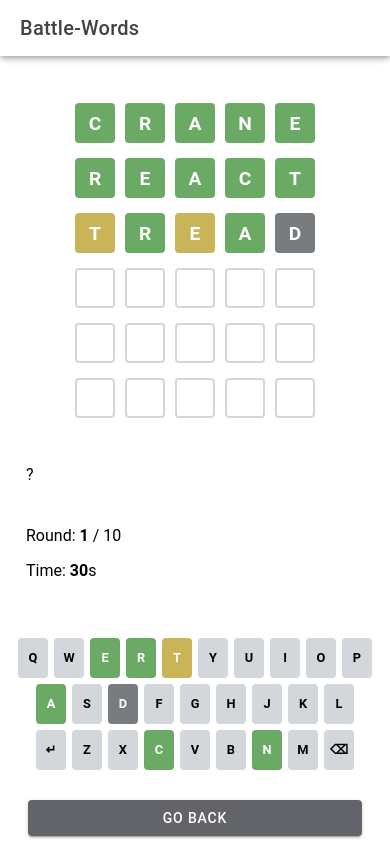
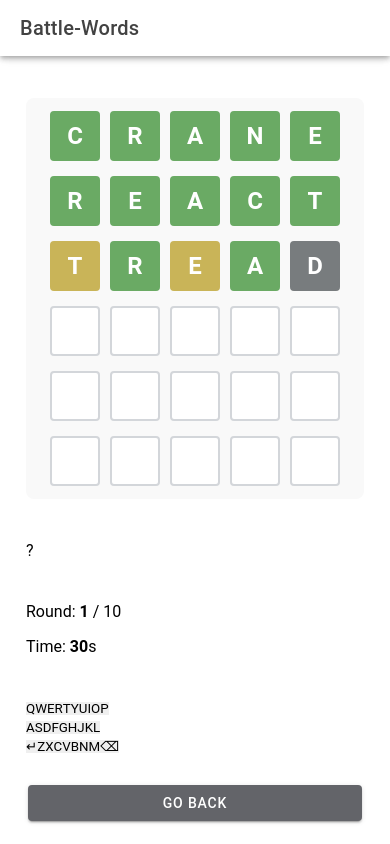
Before and after one commit to CrissCross56/Battle-Words, a React (Vite) app in the folder client/: page /Game in a window 390 px wide. Built offline with nearby package versions, Linux system fonts and the light colour scheme.

Commit message:
style(frontend): add CSS for game grid, dual-box UI, and info section

```diff
--- a/client/src/pages/Game.css
+++ b/client/src/pages/Game.css
@@ -5,6 +5,9 @@
   align-items: center;
   gap: 5px;
   margin: 1rem 0;
+  padding: 0.5rem;
+  background: #f9f9f9;
+  border-radius: 8px;
 }
 
 .cell {
@@ -16,7 +19,7 @@
   font-size: 1.5rem;
   font-weight: bold;
   text-transform: uppercase;
-  border: 2px solid #d3d6da;
+  border: 2px solid #d3d6da;   /* Always visible */
   background-color: #ffffff;
   border-radius: 4px;
   user-select: none;
@@ -44,91 +47,3 @@
   border-color: #787c7e;
   color: white;
 }
-
-/* Scores */
-.scores {
-  display: flex;
-  justify-content: space-around;
-  font-size: 1.1rem;
-  padding: 0.5rem;
-  background: #f4f4f4;
-  border-radius: 8px;
-}
-
-/* Keyboard */
-.keyboard {
-  display: flex;
-  flex-direction: column;
-  align-items: center;
-  gap: 6px;
-  margin-top: 1rem;
-}
-
-.keyboard-row {
-  display: flex;
-  gap: 6px;
-}
-
-.key {
-  min-width: 36px;
-  height: 48px;
-  padding: 0 6px;
-  border: none;
-  border-radius: 4px;
-  background-color: #d3d6da;
-  font-size: 0.9rem;
-  font-weight: bold;
-  text-transform: uppercase;
-  cursor: pointer;
-  transition: background 0.2s;
-  display: flex;
-  align-items: center;
-  justify-content: center;
-}
-
-.key:hover {
-  background-color: #bbb;
-}
-
-.key-green {
-  background-color: #6aaa64;
-  color: white;
-}
-
-.key-yellow {
-  background-color: #c9b458;
-  color: white;
-}
-
-.key-gray {
-  background-color: #787c7e;
-  color: white;
-}
-
-.key-Enter {
-  min-width: 60px;
-  font-size: 0.8rem;
-}
-
-.key-Backspace {
-  min-width: 60px;
-  font-size: 0.8rem;
-}
-
-/* Responsive */
-@media (max-width: 480px) {
-  .cell {
-    width: 40px;
-    height: 40px;
-    font-size: 1.2rem;
-  }
-  .key {
-    min-width: 30px;
-    height: 40px;
-    font-size: 0.8rem;
-  }
-  .key-Enter,
-  .key-Backspace {
-    min-width: 45px;
-  }
-}
```
